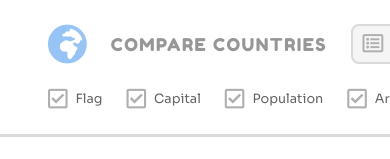
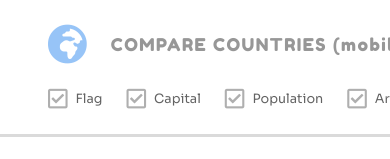
Before and after one commit to qvistdev09/compare-countries, a React (Create React App) app: page / in a window 390 px wide. Shown: the top 159 px of the page. Built offline with nearby package versions, Linux system fonts and the light colour scheme.

Commit message:
implement auto mobile state switch

```diff
--- a/src/App.js
+++ b/src/App.js
@@ -16,6 +16,7 @@ class App extends React.Component {
   constructor(props) {
     super(props);
     this.state = {
+      mobile: false,
       input: '',
       suggestions: [],
       cached: startingCountries,
@@ -97,12 +98,13 @@ class App extends React.Component {
     this.blurBlock = false;
     this.headerObj = null;
     this.cKeys = Object.keys(countries);
+    this.mobileBreakPoint = 600;
 
     this.fetchCountry = this.fetchCountry.bind(this);
     this.getSuggestions = this.getSuggestions.bind(this);
     this.deleteCountry = this.deleteCountry.bind(this);
     this.sortCountries = this.sortCountries.bind(this);
-    this.adaptToHeader = this.adaptToHeader.bind(this);
+    this.resizeAction = this.resizeAction.bind(this);
     this.toggle = this.toggle.bind(this);
     this.toggleViewMode = this.toggleViewMode.bind(this);
   }
@@ -121,8 +123,9 @@ class App extends React.Component {
     this.setState(
       {
         headerHeight: this.headerObj.offsetHeight / rem,
+        mobile: window.innerWidth < this.mobileBreakPoint ? true : false,
       },
-      () => window.addEventListener('resize', this.adaptToHeader)
+      () => window.addEventListener('resize', this.resizeAction)
     );
 
     this.sortCountries();
@@ -143,12 +146,13 @@ class App extends React.Component {
     });
   }
 
-  adaptToHeader() {
+  resizeAction() {
     const rem = parseInt(
       getComputedStyle(document.documentElement).fontSize.slice(0, 2)
     );
     this.setState({
       headerHeight: this.headerObj.offsetHeight / rem,
+      mobile: window.innerWidth < this.mobileBreakPoint ? true : false,
     });
   }
 
@@ -307,7 +311,10 @@ class App extends React.Component {
       <div id="site-container">
         <header id="site-header" className="p">
           <div className="flex-row justify-between align-center m-bottom">
-            <SiteTitle classes="m-left flex-row align-center" />
+            <SiteTitle
+              classes="m-left flex-row align-center"
+              mobile={this.state.mobile}
+            />
             <div className="flex-row align-center">
               <ViewSwitch
                 classes="m-right"
--- a/src/components/SiteTitle.js
+++ b/src/components/SiteTitle.js
@@ -4,7 +4,9 @@ function SiteTitle(props) {
   return (
     <div className={props.classes}>
       <i className="fas h1-icon fa-globe-africa m-right"></i>
-      <h1 className="m-right">COMPARE COUNTRIES</h1>
+      <h1 className="m-right">
+        {'COMPARE COUNTRIES' + (props.mobile ? ' (mobile)' : ' (desktop)')}
+      </h1>
     </div>
   );
 }
```
